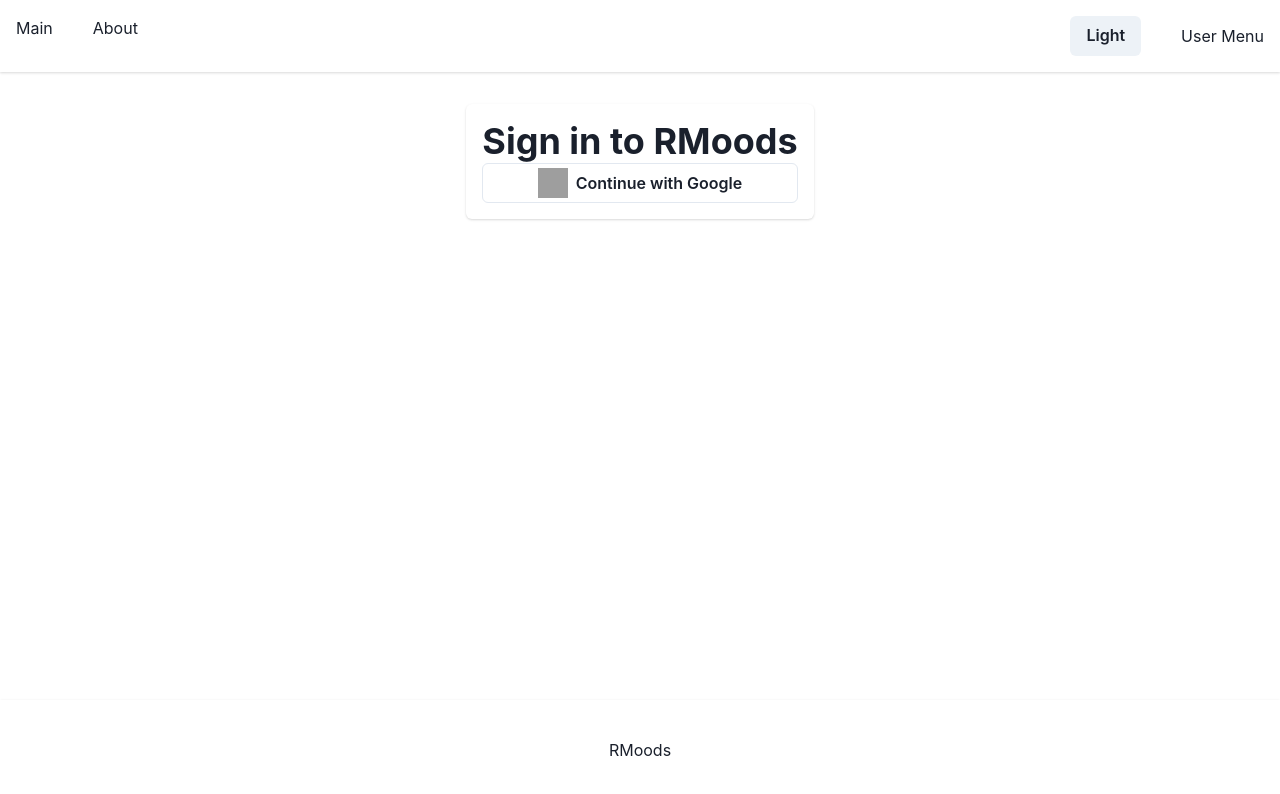
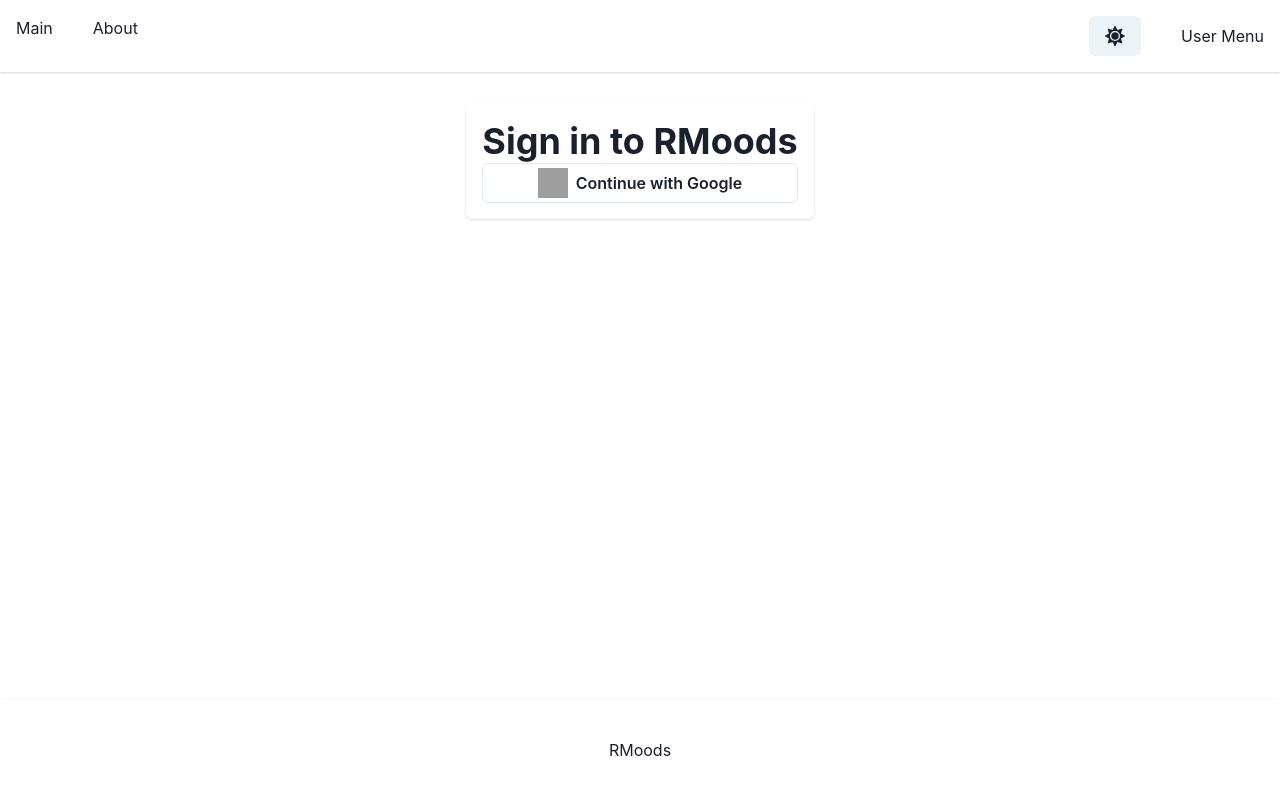
Before and after one commit to RMoodsTeam/RMoods, a React (Vite) app in the folder frontend/: page /login in a window 1280 px wide. Shown: the top 794 px of the page. Built offline with nearby package versions, Linux system fonts and the light colour scheme; grey boxes are pictures that could not be loaded.

Commit message:
Add icons, refactor

```diff
--- a/frontend/src/atoms.ts
+++ b/frontend/src/atoms.ts
@@ -1,3 +1,10 @@
 import { atom } from "jotai";
+import { atomWithStorage } from "jotai/utils";
+import { RMoodsColorMode } from "./theme";
 
 export const userInfoAtom = atom<any>({});
+
+export const colorModeAtom = atomWithStorage<RMoodsColorMode>(
+  "COLOR_MODE",
+  (localStorage.getItem("COLOR_MODE") as RMoodsColorMode) || "light",
+);
--- a/frontend/src/components/navbar/ThemeSwitch.tsx
+++ b/frontend/src/components/navbar/ThemeSwitch.tsx
@@ -1,20 +1,29 @@
-import { Button, useColorMode } from "@chakra-ui/react";
-import { getNextMode, getSystemMode, RMoodsColorMode } from "../../theme";
+import { Button, Icon, useColorMode, HStack } from "@chakra-ui/react";
+import { FaSun, FaMoon, FaDesktop } from "react-icons/fa";
+import { getNextMode, getSystemMode } from "../../theme";
 import { useAtom } from "jotai";
 import { useEffect } from "react";
-import { atomWithStorage } from "jotai/utils";
-
-// Initialize the atom using localStorage's current value, fallback to "light"
-const colorModeAtom = atomWithStorage<RMoodsColorMode>(
-  "COLOR_MODE",
-  (localStorage.getItem("COLOR_MODE") as RMoodsColorMode) || "light",
-);
+import { colorModeAtom } from "../../atoms";
 
 const ThemeSwitch = () => {
-  // ChakraUI handles only light and dark modes, so we need to keep track of the true color mode
   const { colorMode, toggleColorMode } = useColorMode();
   const [trueColorMode, setTrueColorMode] = useAtom(colorModeAtom);
 
+  // Determine the current icon based on the mode
+  const getIcon = () => {
+    switch (trueColorMode) {
+      case "light":
+        return FaSun;
+      case "dark":
+        return FaMoon;
+      case "system":
+        return FaDesktop;
+      default:
+        return FaSun;
+    }
+  };
+
+  // Handle system color scheme preference changes
   const handleSystemSchemeChange = () => {
     const systemMode = getSystemMode();
     if (trueColorMode === "system" && colorMode !== systemMode) {
@@ -22,13 +31,13 @@ const ThemeSwitch = () => {
     }
   };
 
+  // Handle theme change logic
   const onThemeChange = () => {
     const nextMode = getNextMode(trueColorMode);
     const systemMode = getSystemMode();
 
     setTrueColorMode(nextMode);
 
-    // Toggle ChakraUI color mode if it's different from the desired true mode
     if (
       (nextMode === "system" && colorMode !== systemMode) ||
       (nextMode !== "system" && nextMode !== colorMode)
@@ -46,10 +55,10 @@ const ThemeSwitch = () => {
 
   return (
     <header>
-      <Button onClick={onThemeChange}>
-        {trueColorMode === "system"
-          ? `System (${getSystemMode()})`
-          : trueColorMode.charAt(0).toUpperCase() + trueColorMode.slice(1)}
+      <Button onClick={onThemeChange} aria-label="Toggle Theme" px={4} py={2}>
+        <HStack spacing={2}>
+          <Icon as={getIcon()} boxSize={5} />
+        </HStack>
       </Button>
     </header>
   );
```
